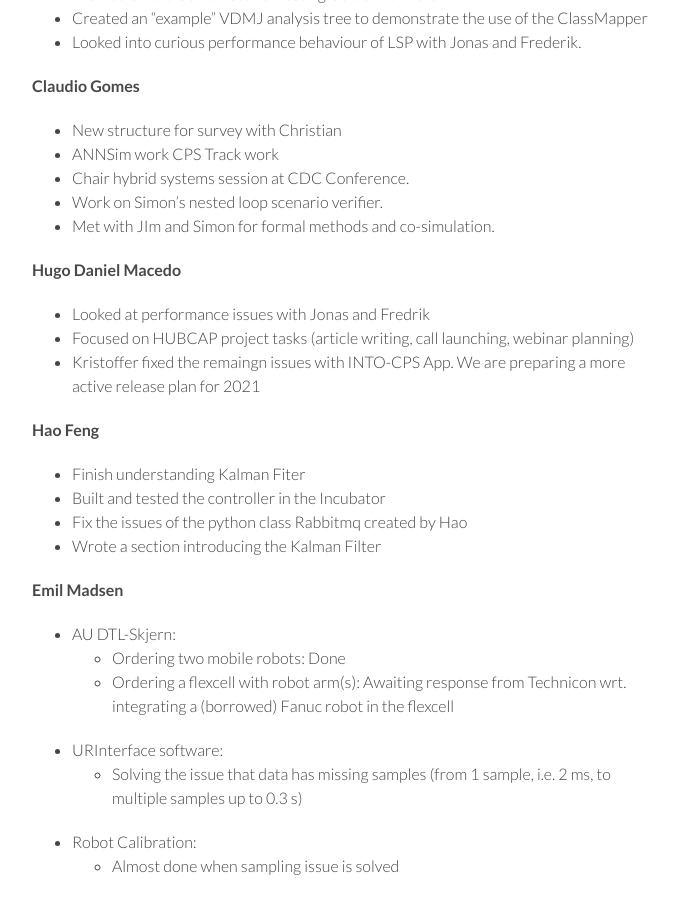
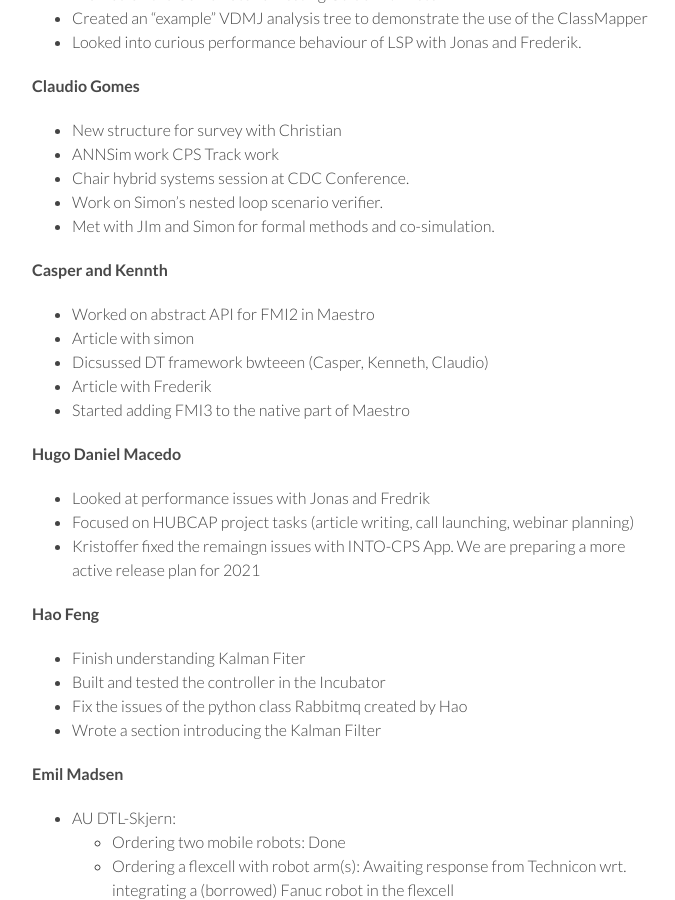
Before and after one commit to digitaltwincentre/digitaltwincentre.github.io, a Jekyll site: the page built from _biweeklies/Biweekly-31.md, in a window 1280 px wide and 900 px high, scrolled down 515 px. Shown: the whole window, without its empty margins (418-1093 px from the left). Built offline with Jekyll 4.4.1, drawn with Linux system fonts in a browser that asks for light colours; nearby versions of some CDN libraries.

Commit message:
Update Biweekly-31.md

```diff
--- a/_biweeklies/Biweekly-31.md
+++ b/_biweeklies/Biweekly-31.md
@@ -38,6 +38,13 @@ date: 22 December 2020, 1400 CEST
 * Work on Simon's nested loop scenario verifier.
 * Met with JIm and Simon for formal methods and co-simulation.
 
+#### Casper and Kennth
+* Worked on abstract API for FMI2 in Maestro
+* Article with simon
+* Dicsussed DT framework bwteeen (Casper, Kenneth, Claudio)
+* Article with Frederik
+* Started adding FMI3 to the native part of Maestro
+
 #### Hugo Daniel Macedo
 * Looked at performance issues with Jonas and Fredrik
 * Focused on HUBCAP project tasks (article writing, call launching, webinar planning)
```
